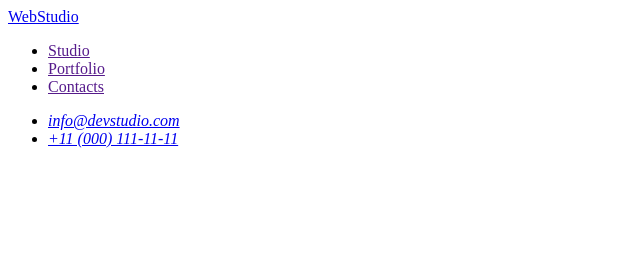
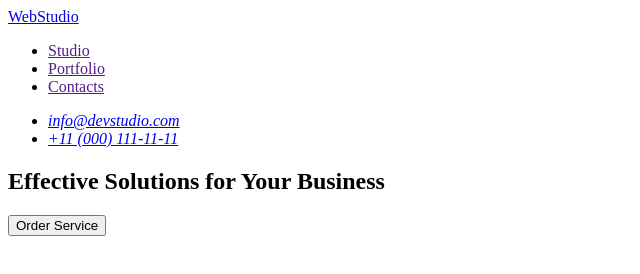
Before and after one commit to Louis-Severino-Romano/goit-markup-hw-01, a plain HTML site: page index.html in a window 1280 px wide. Shown: the whole page, without its empty margins (0-640 px from the left). Drawn offline with Linux system fonts and the light colour scheme.

Commit message:
Update5 index.html

```diff
--- a/index.html
+++ b/index.html
@@ -22,7 +22,15 @@
             </ul>
         </address>
     </header>
-    <main></main>
+    <main>
+        <section>
+            <h1>Effective Solutions for Your Business</h1>
+            <button type="button">Order Service</button>
+        </section>
+        <section></section>
+        <section></section>
+        <section></section>
+    </main>
     <footer></footer>
 </body>
 </html>
```
